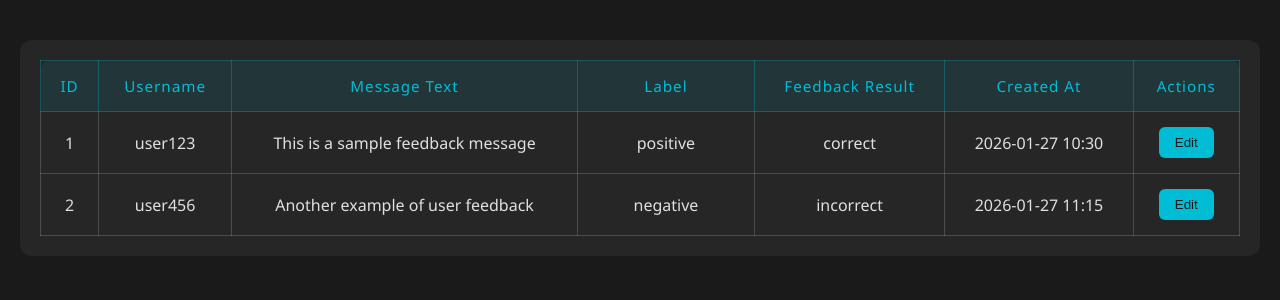
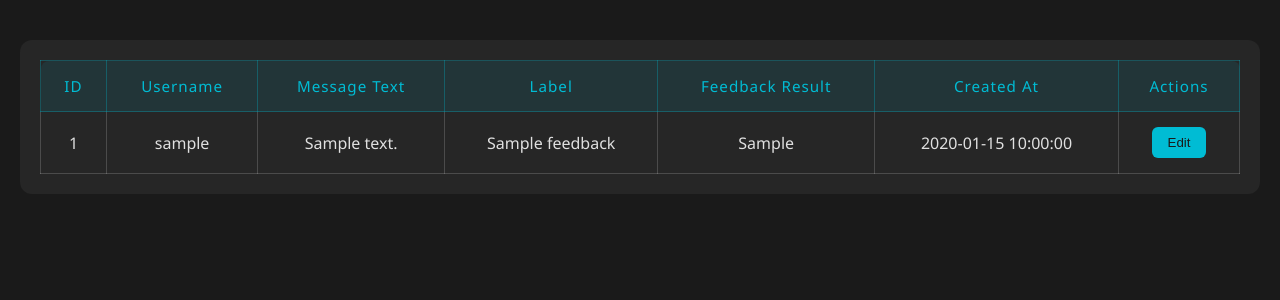
Before and after one commit to danieleasteggiante/SentimentAnalysisMLOPS, a FastAPI app: template back_office/templates/index.html in a window 1280 px wide. Shown: the part 137-437 px from the top of the page. Run offline with FastAPI, Linux system fonts and the light colour scheme; the template is opened without the code that fills it: most values are stand-ins (such as "Sample title", 1, 10 or a date in 2020).

Commit message:
ended backoffice

```diff
--- a/back_office/config/router.py
+++ b/back_office/config/router.py
@@ -1,6 +1,6 @@
 from fastapi import APIRouter
-from back_office.api.back_office_routes import router as static_router
+from api.back_office_routes import router as static_router
 
-router = APIRouter(prefix='/back_office')
+router = APIRouter(prefix='/back-office')
 for r in [static_router]:
     router.include_router(r)
--- a/back_office/model/feedback.py
+++ b/back_office/model/feedback.py
@@ -9,6 +9,6 @@ class Feedback(Base):
     id = Column(Integer, primary_key=True, autoincrement=True)
     username = Column(String(100), nullable=False)
     message_text = Column(String(4000), nullable=False)
-    label = Column(String(50), nullable=False)
+    labels = Column(String(50), nullable=False)
     feedback_result = Column(String(10), nullable=False)
     created_at = Column(DateTime, default=datetime.now)
--- a/back_office/templates/index.html
+++ b/back_office/templates/index.html
@@ -176,34 +176,22 @@
                         <th>Actions</th>
                     </tr>
                 </thead>
-                <tbody>
-                    <!-- Sample data - Replace with dynamic data from backend -->
+                <tbody id="feedbackBody">
+                    {% for feedback in feedbacks %}
                     <tr>
-                        <td>1</td>
-                        <td>user123</td>
-                        <td class="message-cell">This is a sample feedback message</td>
+                        <td>{{ feedback.id }}</td>
+                        <td>{{ feedback.username }}</td>
+                        <td class="message-cell" title="{{ feedback.message_text }}">{{ feedback.message_text }}</td>
                         <td class="label-cell">
-                            <span class="label-text">positive</span>
+                            <span class="label-text">{{ feedback.labels }}</span>
                         </td>
-                        <td>correct</td>
-                        <td>2026-01-27 10:30</td>
+                        <td>{{ feedback.feedback_result }}</td>
+                        <td>{{ feedback.created_at }}</td>
                         <td>
                             <button class="btn-edit" onclick="editLabel(this)">Edit</button>
                         </td>
                     </tr>
-                    <tr>
-                        <td>2</td>
-                        <td>user456</td>
-                        <td class="message-cell">Another example of user feedback</td>
-                        <td class="label-cell">
-                            <span class="label-text">negative</span>
-                        </td>
-                        <td>incorrect</td>
-                        <td>2026-01-27 11:15</td>
-                        <td>
-                            <button class="btn-edit" onclick="editLabel(this)">Edit</button>
-                        </td>
-                    </tr>
+                    {% endfor %}
                 </tbody>
             </table>
         </div>
@@ -234,18 +222,20 @@
             const newLabel = input.value;
             const feedbackId = row.querySelector('td:first-child').textContent;
 
-            // TODO: Implement API call to update label
-            // fetch(`/api/feedback/${feedbackId}`, {
-            //     method: 'PUT',
-            //     headers: { 'Content-Type': 'application/json' },
-            //     body: JSON.stringify({ label: newLabel })
-            // }).then(response => response.json())
-            //   .then(data => {
-            //       labelCell.innerHTML = `<span class="label-text">${newLabel}</span>`;
-            //   });
-
-            // For now, just update the UI
-            labelCell.innerHTML = `<span class="label-text">${newLabel}</span>`;
+            fetch(`/back-office/edit-label/${feedbackId}/${newLabel}`)
+            .then(response => {
+                if (!response.ok)
+                    throw new Error('Network response was not ok');
+                return response.json();
+            })
+            .then(data => {
+                labelCell.innerHTML = `<span class="label-text">${data.labels}</span>`;
+            })
+            .catch(error => {
+                console.error('There was a problem with the fetch operation:', error);
+                alert('Failed to update label. Please try again.');
+                labelCell.innerHTML = `<span class="label-text">${input.value}</span>`;
+            });
         }
 
         function cancelEdit(button, originalLabel) {
```
Also changed, not shown: back_office/api/back_office_routes.py (+12 -15 lines).
